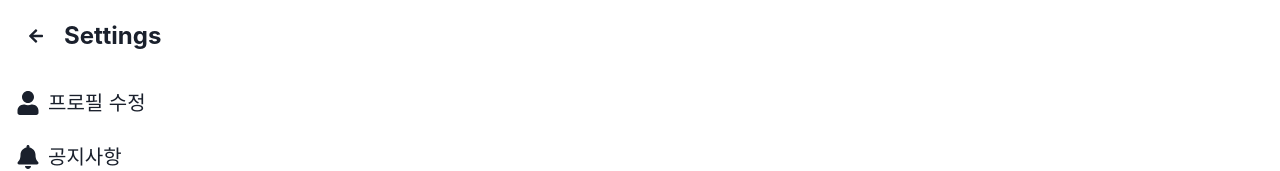
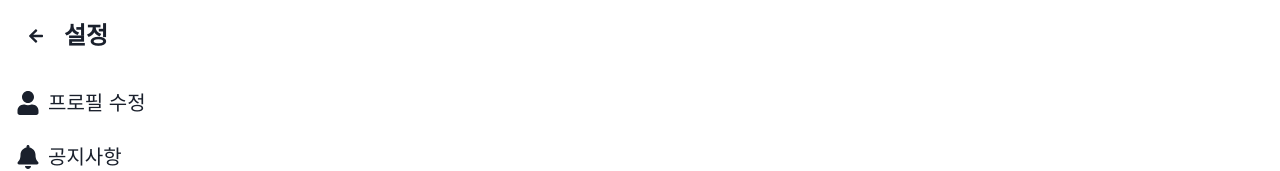
Before and after one commit to GPT-Engineer-App/clean-manager-login, a React (Vite) app: page /settings in a window 1280 px wide. Shown: the top 171 px of the page. Built offline with nearby package versions, Linux system fonts and the light colour scheme.

Commit message:
Updated the text "Settings" to "설정" in the Settings page to meet the localization requirements.
Prompt: settings도 한국어로 "설정"으로 바꾸

```diff
--- a/src/pages/Settings.jsx
+++ b/src/pages/Settings.jsx
@@ -12,7 +12,7 @@ const Settings = () => {
       <HStack mb={8}>
         <IconButton icon={<FaArrowLeft />} variant="ghost" onClick={() => navigate(-1)} />
         <Text fontSize="2xl" fontWeight="bold">
-          Settings
+          설정
         </Text>
       </HStack>
 
```
